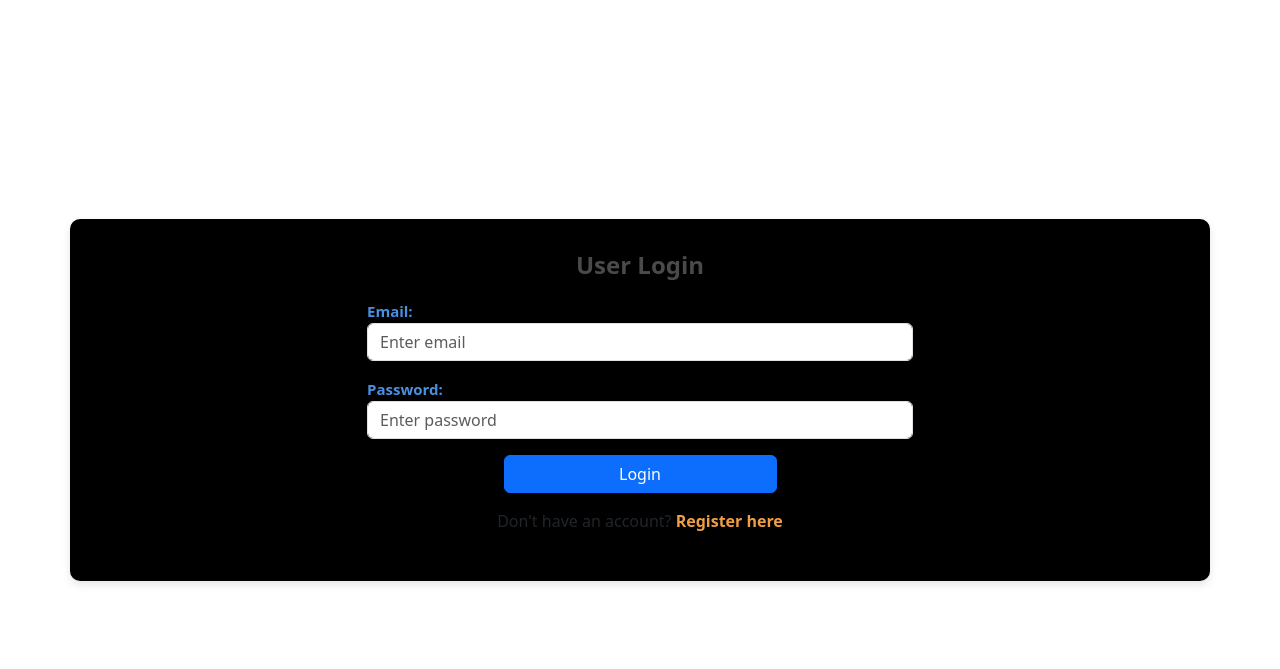
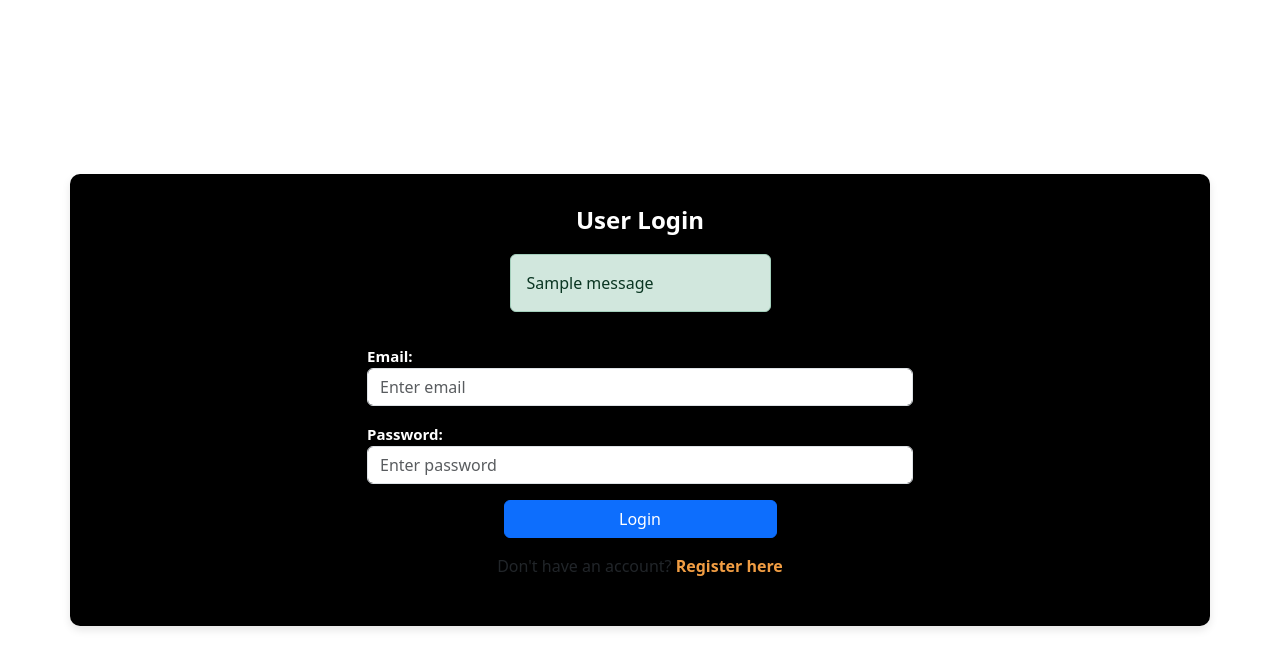
Before and after one commit to thanhdong200425/software-project, a Flask app: page /login in a window 1280 px wide. Shown: the top 669 px of the page. Run offline with Flask 3, Linux system fonts and the light colour scheme; one stand-in notice (Sample message) is shown.

Commit message:
update something related to middleware

```diff
--- a/app.py
+++ b/app.py
@@ -57,10 +57,8 @@ def login():
             return redirect('/')
         else:
             flash("Login information is wrong", "error")
-            # return redirect('/login')
+            return redirect('/login')
 
-
-    print(url_for('static', filename='login.css'))
     return render_template('login.html')
 
 
@@ -116,10 +114,6 @@ def index():
 
 @app.route('/booking', methods=['POST', 'GET'])
 def booking():
-    if 'user_id' not in session:
-        flash("Login for booking.", "error")
-        # return redirect('/login')
-
     conn = get_db_connection()
     customers = conn.execute("SELECT * FROM customer").fetchall()
     rooms = conn.execute("SELECT * FROM room WHERE status = 'available'").fetchall()
@@ -190,14 +184,8 @@ def customer():
 
 @app.route("/profile", methods=["GET", "POST"])
 def profile():
-    if 'user_id' not in session:
-        flash("Please login.", "error")
-        # return redirect(url_for('login'))
-
     conn = get_db_connection()
-
     customer = conn.execute("SELECT * FROM customer WHERE customer_id = ?", (session['user_id'],)).fetchone()
-
     if request.method == "POST":
         name = request.form["name"]
         email = request.form["email"]
--- a/static/login.css
+++ b/static/login.css
@@ -12,16 +12,20 @@
 /* Tiêu đề của trang đăng nhập */
 .container h2 {
     text-align: center;
-    color: #4a4a4a;
+    color: #fff; /* Change text color to white */
     font-size: 24px;
     font-weight: bold;
     margin-bottom: 20px;
 }
 
+.alert {
+    color: #fff;
+}
+
 /* Thông báo lỗi */
 .alert-danger {
-    color: #f44336;
-    background-color: #f8d7da;
+    color: #fff; /* Change text color to white */
+    background-color: #f44336; /* Change background color to red */
     border-color: #f5c6cb;
     border-radius: 5px;
     padding: 10px;
@@ -31,7 +35,7 @@
 
 /* Thiết lập cho nhãn và ô nhập liệu */
 .form-group label {
-    color: #4a90e2;
+    color: #fff; /* Change label color to white */
     font-weight: bold;
     font-size: 15px;
 }
@@ -39,7 +43,8 @@
 .form-control {
     padding: 12px;
     font-size: 15px;
-    color: #333;
+    color: #fff; /* Change input text color to white */
+    background-color: #333; /* Change input background color to dark */
     border-radius: 5px;
     border: 1px solid #ccc;
 }
--- a/templates/login.html
+++ b/templates/login.html
@@ -12,6 +12,18 @@
             <div class="row justify-content-center align-items-center">
                 <div class="col-md-6">
                     <h2 class="text-center">User Login</h2>
+
+                    <!-- Flash message section -->
+                    {% with messages = get_flashed_messages(with_categories=true) %} {% if messages %}
+                    <div class="row justify-content-center">
+                        <div class="col-md-6">
+                            {% for category, message in messages %}
+                            <div class="alert alert-{{ category }}" role="alert">{{ message }}</div>
+                            {% endfor %}
+                        </div>
+                    </div>
+                    {% endif %} {% endwith %}
+                    <!-- End of flash message section -->
 
                     <form action="{{ url_for('login') }}" method="POST" id="login-form" enctype="multipart/form-data">
                         {% if message is defined and message %}
```
